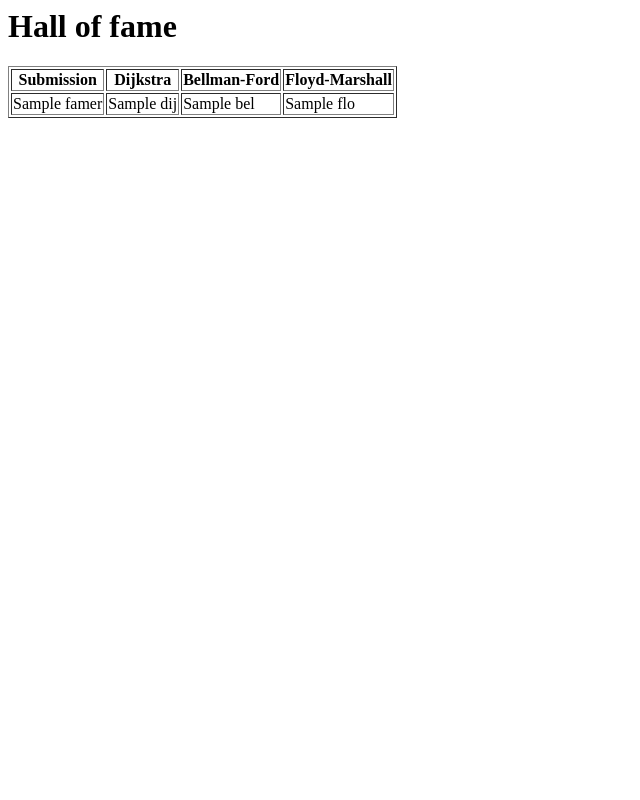
After one commit to bunelr/discrete-optimization-assignment, a Flask app: template templates/hall_of_fame.html in a window 1280 px wide. The commit adds this page. Shown: the whole page, without its empty margins (0-640 px from the left). Run offline with Flask 2, Linux system fonts and the light colour scheme; the template is opened without the code that fills it: most values are stand-ins (such as "Sample title", 1, 10 or a date in 2020).

Commit message:
Hall of Fame

```diff
--- a/app.py
+++ b/app.py
@@ -60,6 +60,15 @@ def upload():
     else:
         return render_template('fuck_up.html', reason='Your submission is missing something')
 
+@app.route('/halloffame', methods=['GET'])
+@basic_auth.required
+def hall_of_fame():
+    with open(app.config['HALL_OF_FAME'], 'r') as hall_of_fame:
+        hall = json.load(hall_of_fame)
+
+    halls = [item for item in hall.iteritems()]
+    halls.sort(key = lambda it :it[1]['dij'])
+    return render_template('hall_of_fame.html', hall = halls)
 
 def unzip(folder, filename):
     zip_file = os.path.join(folder, filename)
--- /dev/null
+++ b/templates/hall_of_fame.html
@@ -0,0 +1,24 @@
+<html>
+  <body>
+    <h1>Hall of fame</h1>
+
+    <table border="1px solid black">
+      <tr>
+        <th>Submission</th>
+        <th>Dijkstra</th>
+        <th>Bellman-Ford</th>
+        <th>Floyd-Marshall</th>
+      </tr>
+      {% for famer, scores in hall%}
+      <tr>
+        <td> {{famer}} </td>
+        <td> {{scores['dij']}} </td>
+        <td> {{scores['bel']}} </td>
+        <td> {{scores['flo']}} </td>
+      </tr>
+      {% endfor %}
+    </table
+
+  </body>
+
+</html>
--- a/templates/ok.html
+++ b/templates/ok.html
@@ -7,6 +7,7 @@
       {{runtime}}
     </pre>
 
+    <p> Go check <a href='{{url_for('hall_of_fame')}}'>the leaderboard </a>
   </body>
 
 </html>
```
